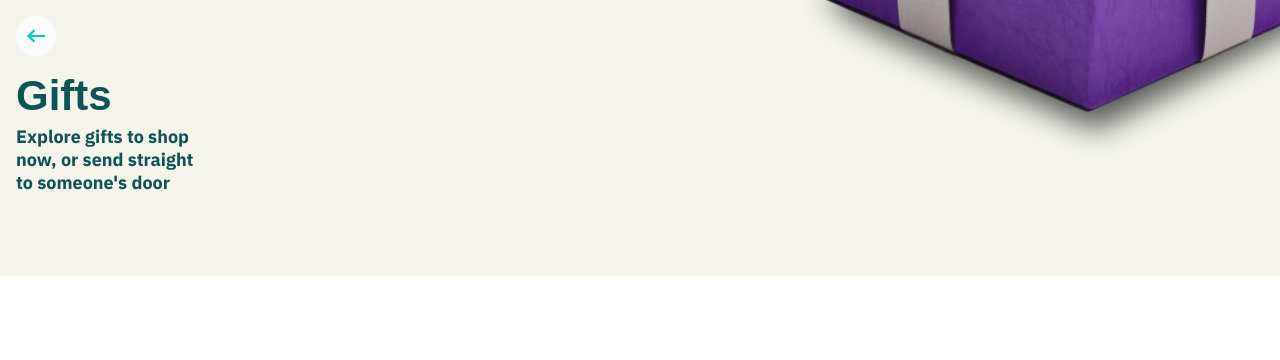
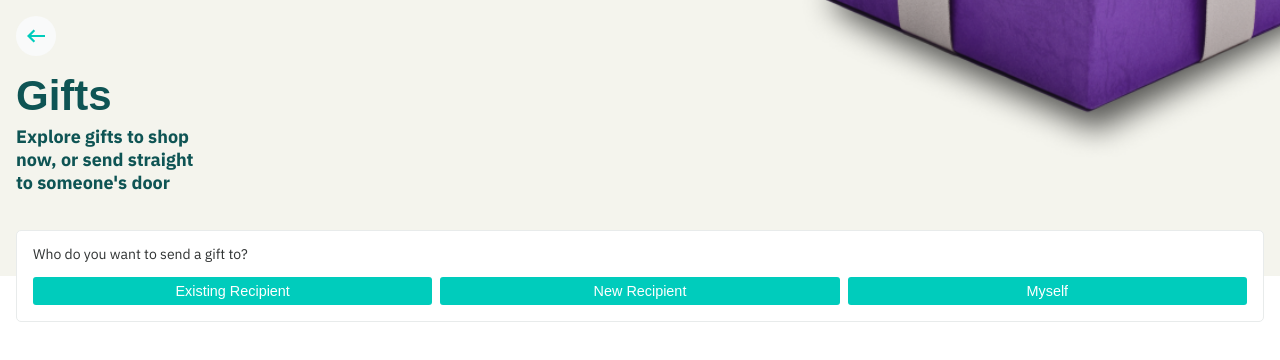
Before and after one commit to kabirseth4/deliveroo-tastemakers, a React (Create React App) app: page / in a window 1280 px wide. Shown: the top 360 px of the page. Built offline with nearby package versions, Linux system fonts and the light colour scheme; a web font is replaced by a local one.

Commit message:
Add recipient component

```diff
--- a/src/App.jsx
+++ b/src/App.jsx
@@ -1,10 +1,12 @@
 import "./App.scss";
 import Header from "./components/Header/Header";
+import Recipient from "./components/Recipient/Recipient";
 
 function App() {
   return (
     <div className="app">
       <Header />
+      <Recipient />
     </div>
   );
 }
--- a/src/components/Header/Header.scss
+++ b/src/components/Header/Header.scss
@@ -8,10 +8,10 @@
   background-image: url("../../assets/header-background.png");
   background-size: cover;
   background-repeat: no-repeat;
-  margin-bottom: 1rem;
   min-height: 17.25rem;
   background-position: bottom;
   color: #0e5454;
+  z-index: -1;
 
   &__button {
     display: flex;
--- /dev/null
+++ b/src/components/Recipient/Recipient.jsx
@@ -0,0 +1,16 @@
+import "./Recipient.scss";
+
+const Recipient = () => {
+  return (
+    <div className="recipient">
+      <p className="recipient__question">Who do you want to send a gift to?</p>
+      <div className="recipient__button-container">
+        <button className="recipient__button">Existing Recipient</button>
+        <button className="recipient__button">New Recipient</button>
+        <button className="recipient__button">Myself</button>
+      </div>
+    </div>
+  );
+};
+
+export default Recipient;
--- /dev/null
+++ b/src/components/Recipient/Recipient.scss
@@ -0,0 +1,33 @@
+.recipient {
+  margin-inline: 1rem;
+  padding-inline: 1rem;
+  background: #fff;
+  border: 0.5px solid #e8ebeb;
+  border-radius: 5px;
+  margin-top: -2.9063rem;
+  padding-bottom: 1rem;
+
+  &__question {
+    color: #303333;
+    font-family: "IBM Plex Sans";
+    font-size: 0.875rem;
+    font-weight: 400;
+  }
+
+  &__button-container {
+    display: flex;
+    gap: 0.5rem;
+  }
+
+  &__button {
+    flex: 1;
+    color: #fff;
+    font-size: 0.9rem;
+    font-weight: 500;
+    line-height: normal;
+    border-radius: 3px;
+    background: #00ccbc;
+    border: none;
+    padding-block: 0.4rem;
+  }
+}
```
